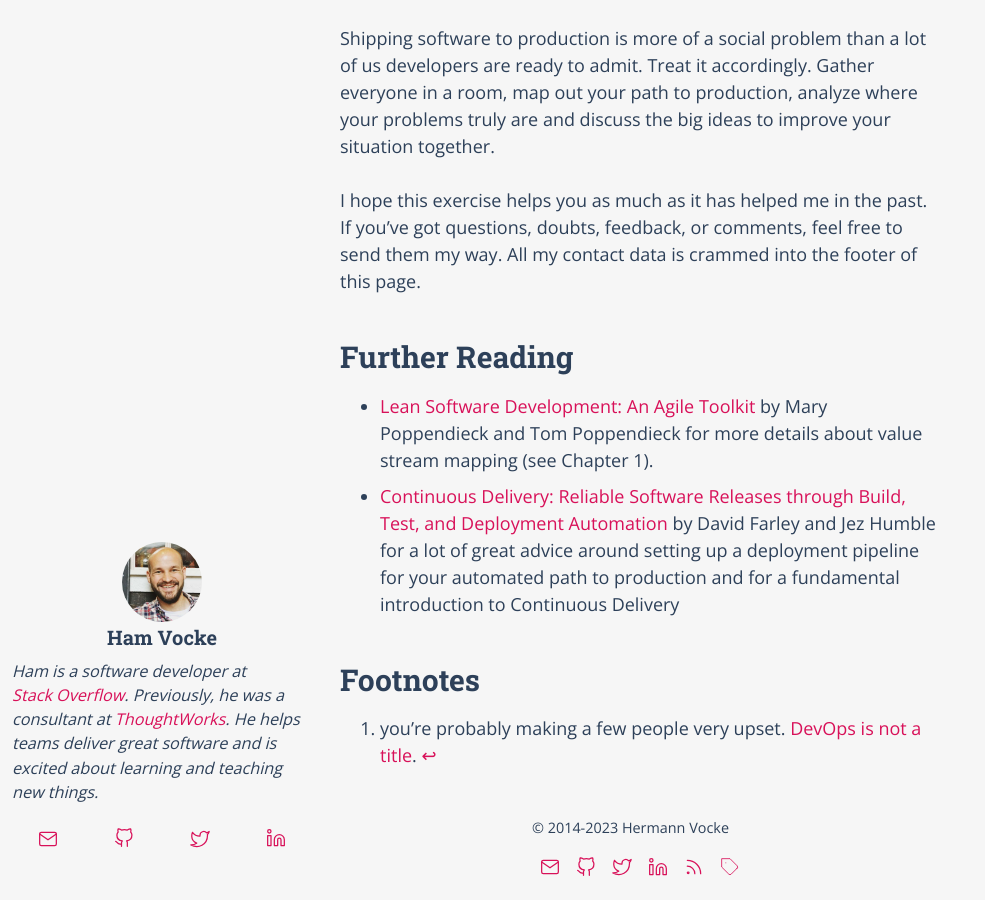
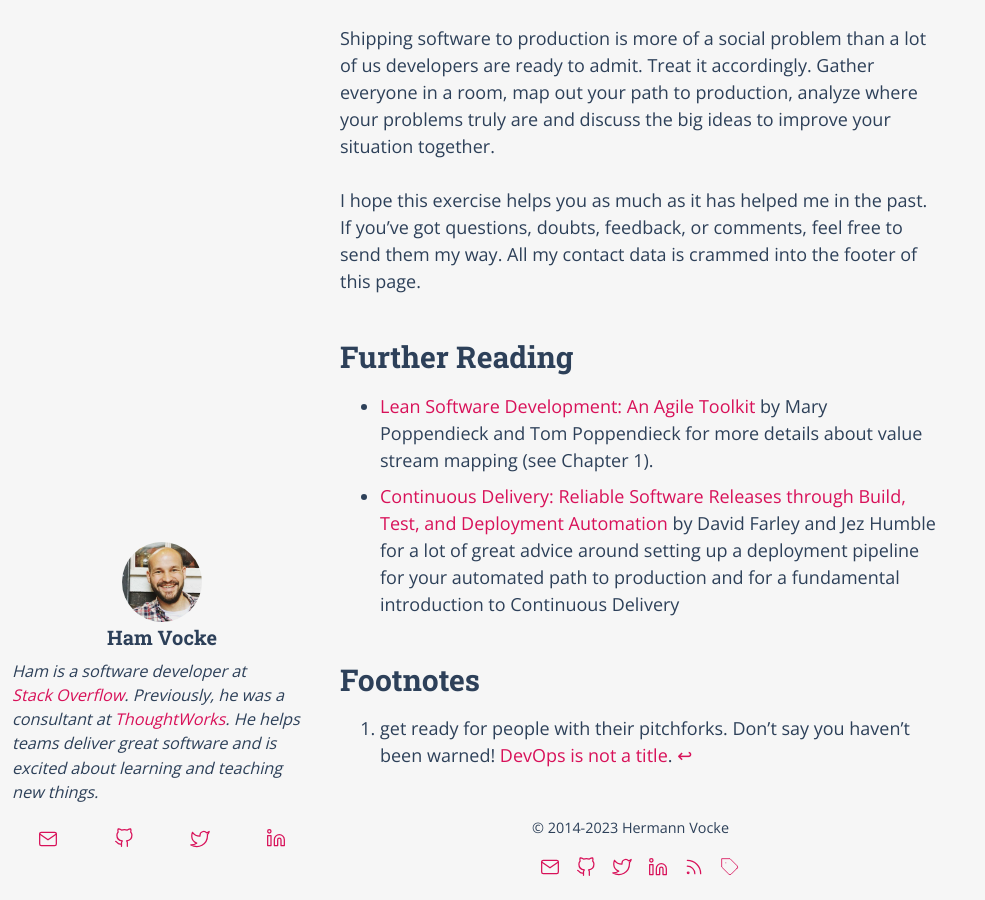
Before and after one commit to hamvocke/hamvocke.github.io, a Jekyll site: the page built from _posts/2023-03-08-path-to-production.md, in a window 1280 px wide and 900 px high, scrolled down 10164 px. Shown: the whole window, without its empty margins (0-985 px from the left). Built offline with Jekyll 4.4.1, drawn with Linux system fonts in a browser that asks for light colours.

Commit message:
moar snark

```diff
--- a/_posts/2023-03-08-path-to-production.md
+++ b/_posts/2023-03-08-path-to-production.md
@@ -162,4 +162,4 @@ I hope this exercise helps you as much as it has helped me in the past. If you'v
 
 ## Footnotes
 
-[^1]: you're probably making a few people very upset. [DevOps is not a title](https://dzone.com/articles/devops-is-not-a-title-it-is-a-philosophy).
+[^1]: get ready for people with their pitchforks. Don't say you haven't been warned! [DevOps is not a title](https://dzone.com/articles/devops-is-not-a-title-it-is-a-philosophy).
```
